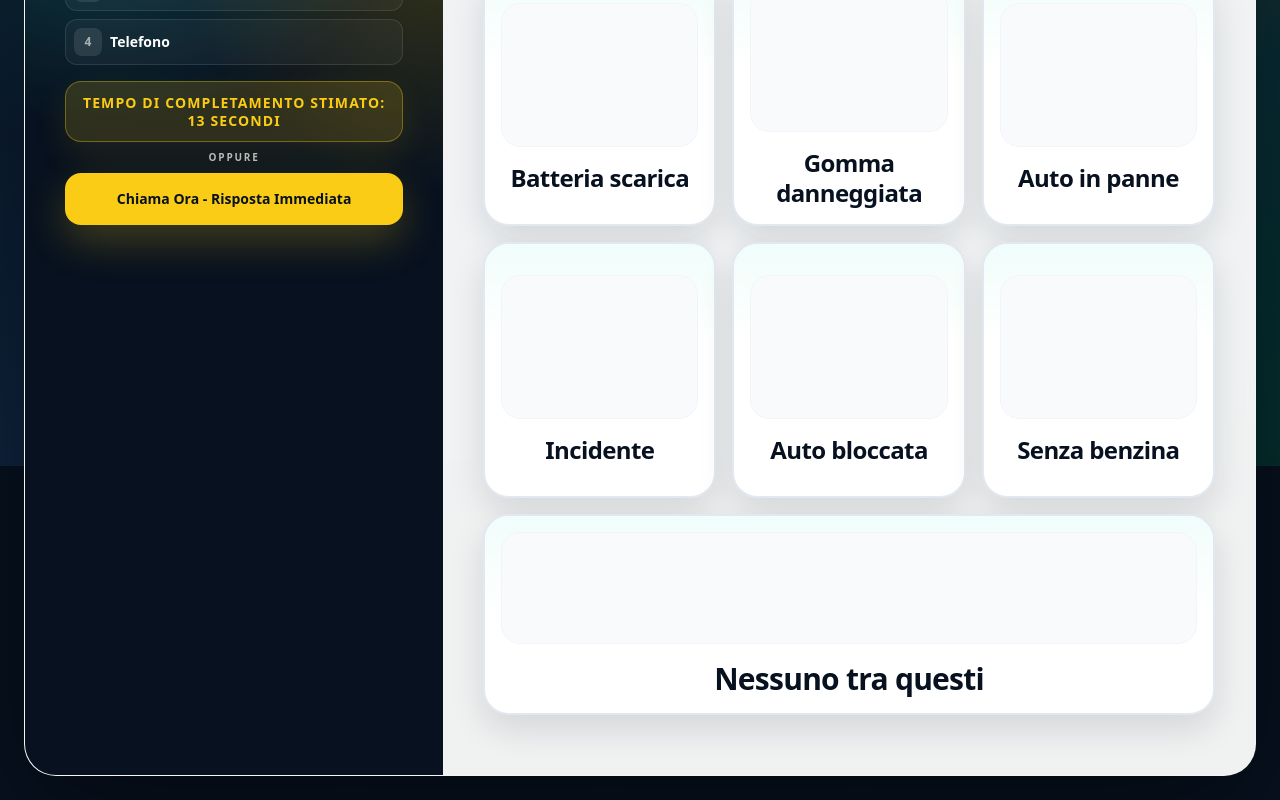
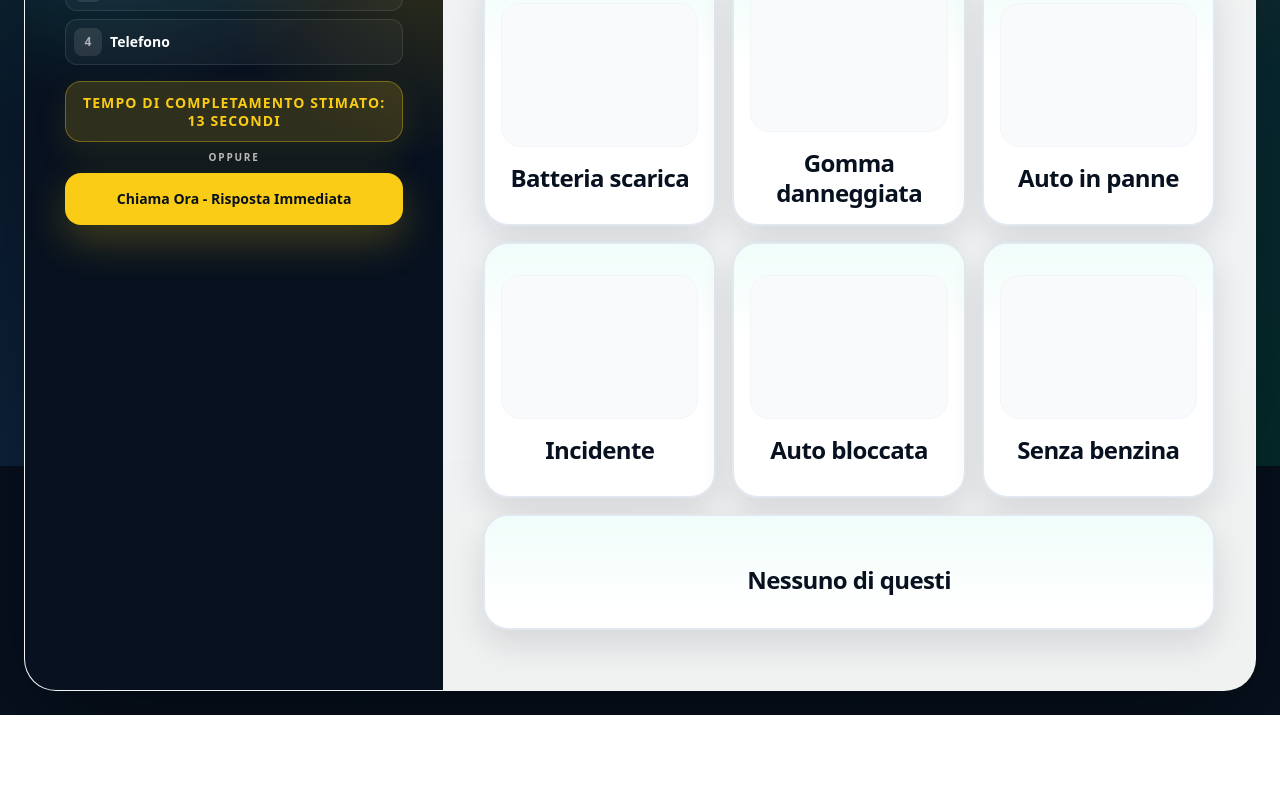
Before and after one commit to alessio-aesthetic/viasos.it, a Next.js app: page /carroattrezzi-brescia/richiesta in a window 1280 px wide. Shown: the part 334-1134 px from the top of the page. After the commit the page ends 1049 px from the top, so only its background shows below. Built offline with nearby package versions, Linux system fonts and the light colour scheme.

Commit message:
Simplify Brescia none problem option

```diff
--- a/src/app/carroattrezzi-brescia/richiesta/BresciaRequestClient.tsx
+++ b/src/app/carroattrezzi-brescia/richiesta/BresciaRequestClient.tsx
@@ -71,8 +71,8 @@ const problems = [
   },
   {
     value: 'Nessuno tra questi',
-    title: 'Nessuno tra questi',
-    lottie: '/lottie/brescia-request/nessuno-tra-questi.json',
+    title: 'Nessuno di questi',
+    lottie: '',
     wide: true,
   },
 ]
@@ -429,28 +429,24 @@ export function BresciaRequestClient() {
                       onClick={() => selectProblem(item.value)}
                       className={`group relative overflow-hidden rounded-[1rem] border-2 border-slate-200 bg-white p-2 text-center shadow-[0_14px_34px_rgba(15,23,42,0.12)] transition hover:-translate-y-1 hover:border-[#0f766e] hover:shadow-[0_28px_76px_rgba(15,118,110,0.18)] sm:rounded-[1.6rem] sm:p-4 ${
                         item.wide
-                          ? 'col-span-2 min-h-28 xl:col-span-3 sm:min-h-48'
+                          ? 'col-span-2 min-h-16 xl:col-span-3 sm:min-h-20'
                           : 'min-h-32 sm:min-h-64'
                       }`}
                     >
                       <div className="absolute inset-x-0 top-0 h-24 bg-linear-to-b from-teal-50 to-transparent" />
-                      <div
-                        className={`relative flex items-center justify-center rounded-[0.8rem] border border-slate-100 bg-[#f8fafc] sm:rounded-[1.2rem] ${
-                          item.wide ? 'h-16 sm:h-28' : 'h-20 sm:h-36'
-                        }`}
-                      >
-                        <LottieAsset
-                          src={item.lottie}
-                          className={
-                            item.wide
-                              ? 'h-16 w-full max-w-[260px] sm:h-28 sm:max-w-[420px]'
-                              : 'h-20 w-20 sm:h-36 sm:w-36'
-                          }
-                        />
-                      </div>
+                      {!item.wide && (
+                        <div className="relative flex h-20 items-center justify-center rounded-[0.8rem] border border-slate-100 bg-[#f8fafc] sm:h-36 sm:rounded-[1.2rem]">
+                          <LottieAsset
+                            src={item.lottie}
+                            className="h-20 w-20 sm:h-36 sm:w-36"
+                          />
+                        </div>
+                      )}
                       <h2
                         className={`relative mt-2 text-center font-black leading-tight tracking-tight text-[#07111f] sm:mt-4 ${
-                          item.wide ? 'text-base sm:text-3xl' : 'text-sm sm:text-2xl'
+                          item.wide
+                            ? 'mt-0 flex min-h-12 items-center justify-center text-base sm:min-h-16 sm:text-2xl'
+                            : 'text-sm sm:text-2xl'
                         }`}
                       >
                         {item.title}
```
